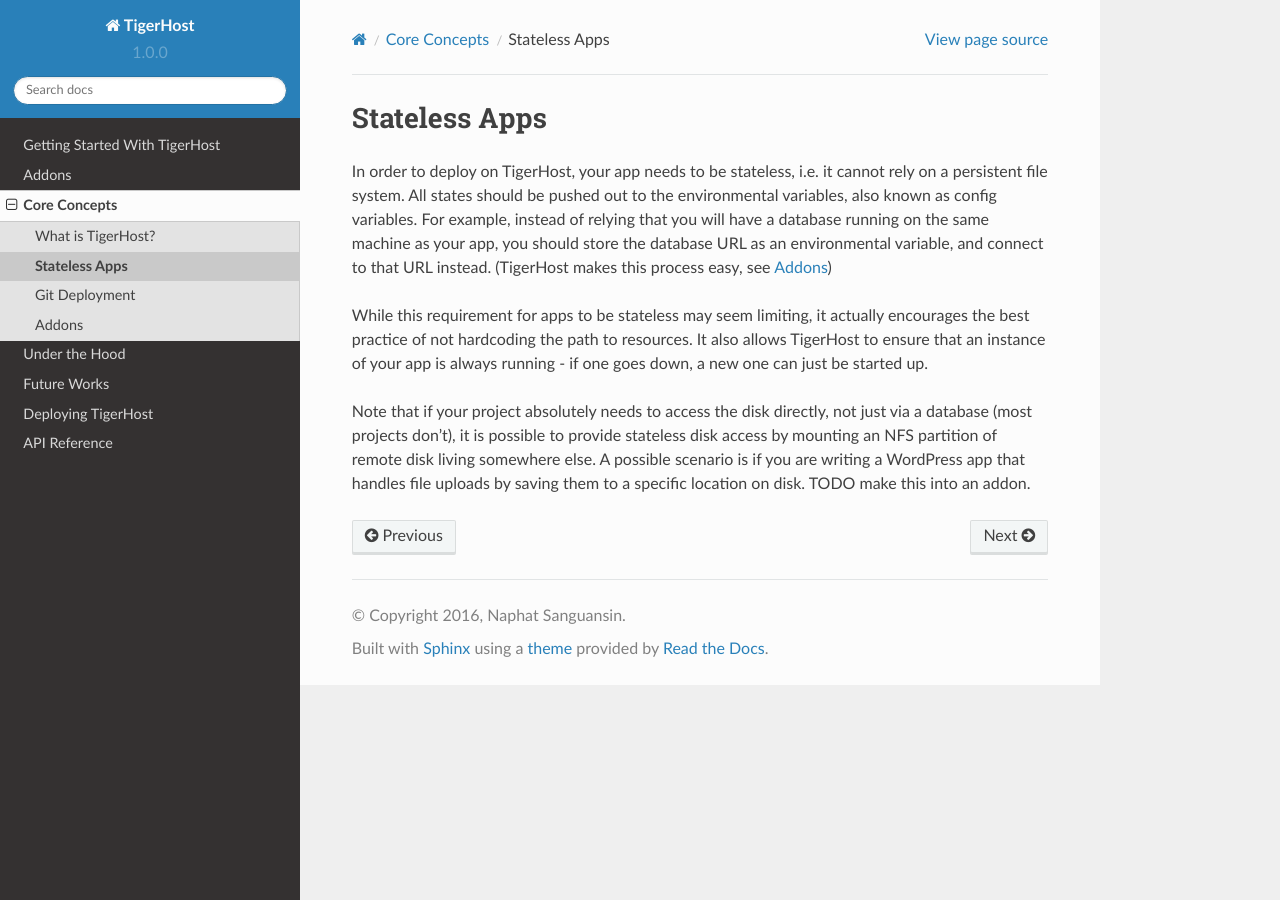
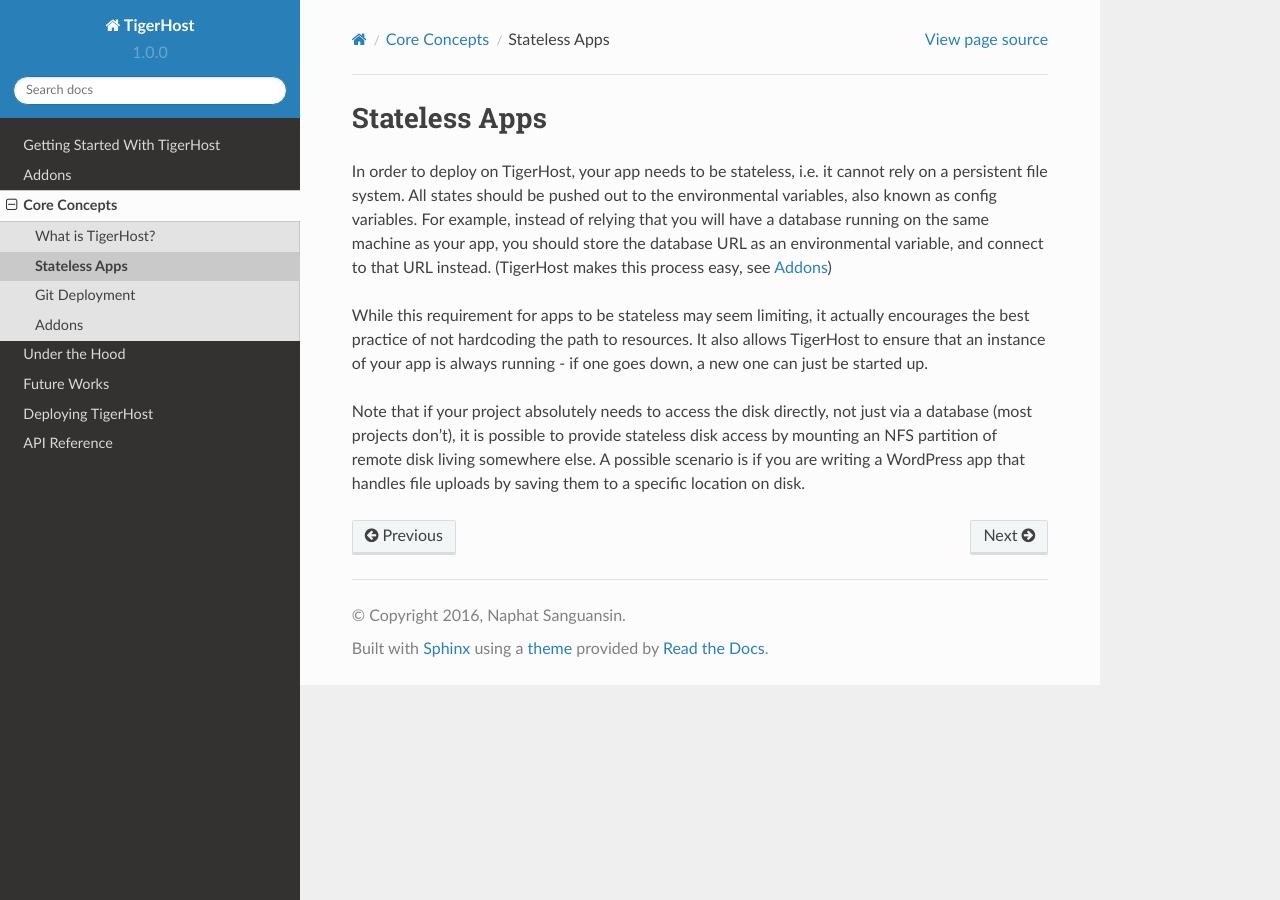
Before and after one commit to naphatkrit/TigerHost, a Sphinx documentation site: the page built from docs/core_concepts/stateless_apps.rst, in a window 1280 px wide. Built offline with Sphinx 7.4.7 and the Read the Docs theme 2.0.0, drawn with Linux system fonts in a browser that asks for light colours; pages that are not in the unit, such as notebooks, are missing from menus.

Commit message:
[docs] removed TODOs

```diff
--- a/docs/core_concepts/stateless_apps.rst
+++ b/docs/core_concepts/stateless_apps.rst
@@ -7,4 +7,4 @@ In order to deploy on TigerHost, your app needs to be stateless, i.e. it cannot
 
 While this requirement for apps to be stateless may seem limiting, it actually encourages the best practice of not hardcoding the path to resources. It also allows TigerHost to ensure that an instance of your app is always running - if one goes down, a new one can just be started up.
 
-Note that if your project absolutely needs to access the disk directly, not just via a database (most projects don't), it is possible to provide stateless disk access by mounting an NFS partition of remote disk living somewhere else. A possible scenario is if you are writing a WordPress app that handles file uploads by saving them to a specific location on disk. TODO make this into an addon.
+Note that if your project absolutely needs to access the disk directly, not just via a database (most projects don't), it is possible to provide stateless disk access by mounting an NFS partition of remote disk living somewhere else. A possible scenario is if you are writing a WordPress app that handles file uploads by saving them to a specific location on disk.
--- a/docs/under_the_hood/main_server.rst
+++ b/docs/under_the_hood/main_server.rst
@@ -28,7 +28,7 @@ The TigerHost server is a Django server. The Django app :code:`api_server` is wh
 
 The TigerHost server is deployed using Docker, as a :code:`docker-compose` project. The project sets up a nginx proxy and serves the Django server from :code:`/`. It also serves this documentation from :code:`/docs/`.
 
-.. TODO link to deployment docs
+To learn more about how to deploy TigerHost, see :ref:`deploy/index`.
 
 .. _under_the_hood/main_server//authentication:
 
```
